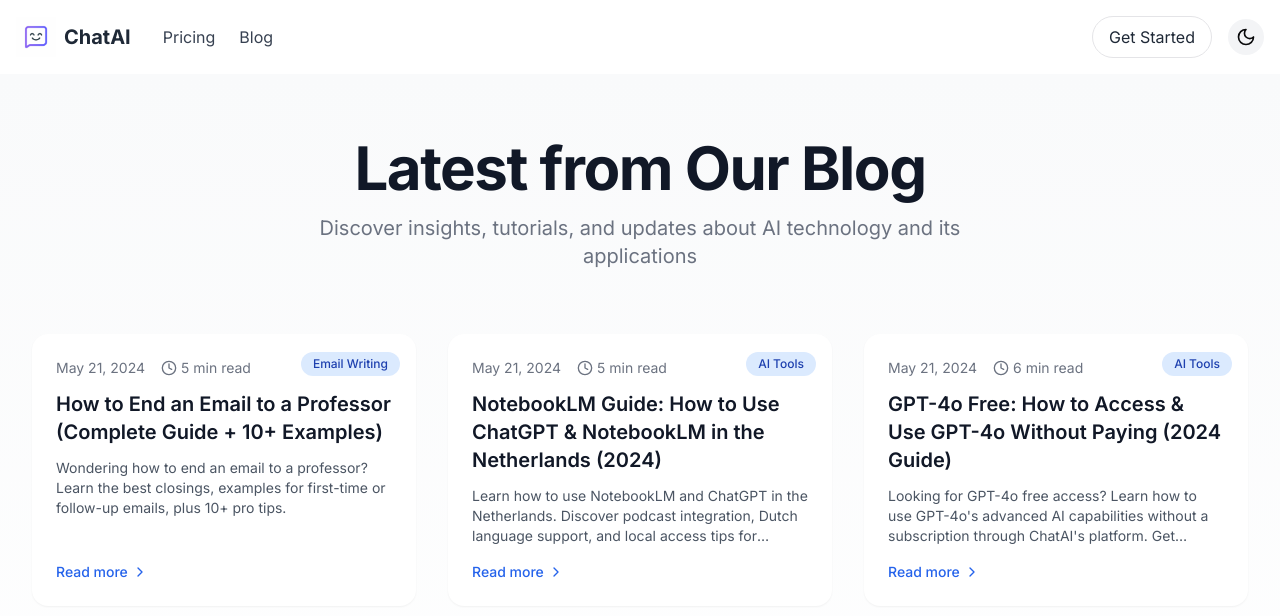
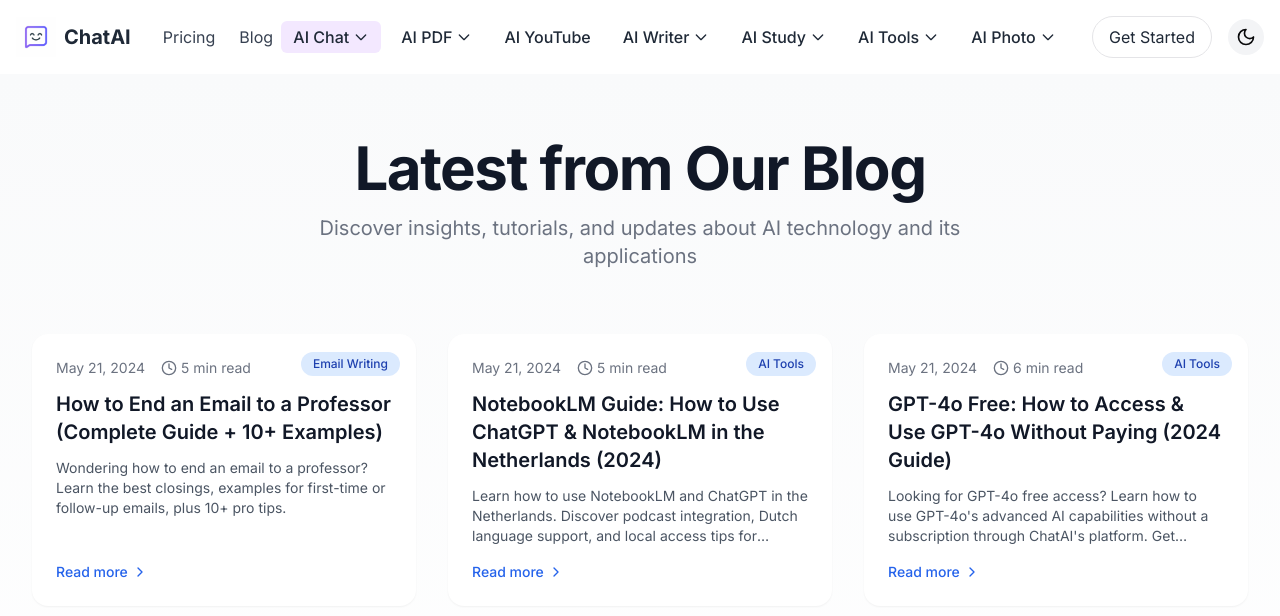
Before and after one commit to Waldo9090/KiraAI, a Next.js app: page /blogs in a window 1280 px wide. Shown: the top 616 px of the page. Built offline with nearby package versions, Linux system fonts and the light colour scheme; no server answers.

Commit message:
Add AI tools navigation bar with dropdowns to shared nav

```diff
--- a/app/shared-nav.tsx
+++ b/app/shared-nav.tsx
@@ -53,6 +53,77 @@ export default function SharedNav() {
             </Link> */}
           </nav>
         </div>
+
+        {/* --- New AI Tools Nav Bar --- */}
+        <div className="hidden md:flex items-center space-x-2 mr-4">
+          {/* AI Chat Dropdown */}
+          <div className="relative group">
+            <button className="px-3 py-1 rounded-md font-medium text-gray-800 dark:text-white bg-purple-100 dark:bg-purple-900/30 group-hover:bg-purple-200 dark:group-hover:bg-purple-800/50 transition flex items-center">
+              AI Chat <svg className="ml-1 w-4 h-4" fill="none" stroke="currentColor" strokeWidth="2" viewBox="0 0 24 24"><path strokeLinecap="round" strokeLinejoin="round" d="M19 9l-7 7-7-7" /></svg>
+            </button>
+            <div className="absolute left-0 mt-2 w-40 bg-white dark:bg-gray-900 rounded shadow-lg opacity-0 group-hover:opacity-100 pointer-events-none group-hover:pointer-events-auto transition z-50">
+              <Link href="/chat" className="block px-4 py-2 text-gray-700 dark:text-gray-200 hover:bg-gray-100 dark:hover:bg-gray-800">Chat Home</Link>
+              <Link href="/chat/new" className="block px-4 py-2 text-gray-700 dark:text-gray-200 hover:bg-gray-100 dark:hover:bg-gray-800">New Chat</Link>
+            </div>
+          </div>
+          {/* AI PDF Dropdown */}
+          <div className="relative group">
+            <button className="px-3 py-1 rounded-md font-medium text-gray-800 dark:text-white group-hover:bg-purple-100 dark:group-hover:bg-purple-800/50 transition flex items-center">
+              AI PDF <svg className="ml-1 w-4 h-4" fill="none" stroke="currentColor" strokeWidth="2" viewBox="0 0 24 24"><path strokeLinecap="round" strokeLinejoin="round" d="M19 9l-7 7-7-7" /></svg>
+            </button>
+            <div className="absolute left-0 mt-2 w-40 bg-white dark:bg-gray-900 rounded shadow-lg opacity-0 group-hover:opacity-100 pointer-events-none group-hover:pointer-events-auto transition z-50">
+              <Link href="/pdf" className="block px-4 py-2 text-gray-700 dark:text-gray-200 hover:bg-gray-100 dark:hover:bg-gray-800">PDF Home</Link>
+              <Link href="/pdf/summarize" className="block px-4 py-2 text-gray-700 dark:text-gray-200 hover:bg-gray-100 dark:hover:bg-gray-800">Summarize PDF</Link>
+            </div>
+          </div>
+          {/* AI YouTube */}
+          <Link href="/youtube" className="px-3 py-1 rounded-md font-medium text-gray-800 dark:text-white hover:bg-purple-100 dark:hover:bg-purple-800/50 transition">AI YouTube</Link>
+          {/* AI Writer Dropdown */}
+          <div className="relative group">
+            <button className="px-3 py-1 rounded-md font-medium text-gray-800 dark:text-white group-hover:bg-purple-100 dark:group-hover:bg-purple-800/50 transition flex items-center">
+              AI Writer <svg className="ml-1 w-4 h-4" fill="none" stroke="currentColor" strokeWidth="2" viewBox="0 0 24 24"><path strokeLinecap="round" strokeLinejoin="round" d="M19 9l-7 7-7-7" /></svg>
+            </button>
+            <div className="absolute left-0 mt-2 w-40 bg-white dark:bg-gray-900 rounded shadow-lg opacity-0 group-hover:opacity-100 pointer-events-none group-hover:pointer-events-auto transition z-50">
+              <Link href="/writer" className="block px-4 py-2 text-gray-700 dark:text-gray-200 hover:bg-gray-100 dark:hover:bg-gray-800">Writer Home</Link>
+              <Link href="/writer/blog" className="block px-4 py-2 text-gray-700 dark:text-gray-200 hover:bg-gray-100 dark:hover:bg-gray-800">Blog Writer</Link>
+              <Link href="/writer/email" className="block px-4 py-2 text-gray-700 dark:text-gray-200 hover:bg-gray-100 dark:hover:bg-gray-800">Email Writer</Link>
+            </div>
+          </div>
+          {/* AI Study Dropdown */}
+          <div className="relative group">
+            <button className="px-3 py-1 rounded-md font-medium text-gray-800 dark:text-white group-hover:bg-purple-100 dark:group-hover:bg-purple-800/50 transition flex items-center">
+              AI Study <svg className="ml-1 w-4 h-4" fill="none" stroke="currentColor" strokeWidth="2" viewBox="0 0 24 24"><path strokeLinecap="round" strokeLinejoin="round" d="M19 9l-7 7-7-7" /></svg>
+            </button>
+            <div className="absolute left-0 mt-2 w-40 bg-white dark:bg-gray-900 rounded shadow-lg opacity-0 group-hover:opacity-100 pointer-events-none group-hover:pointer-events-auto transition z-50">
+              <Link href="/study" className="block px-4 py-2 text-gray-700 dark:text-gray-200 hover:bg-gray-100 dark:hover:bg-gray-800">Study Home</Link>
+              <Link href="/study/flashcards" className="block px-4 py-2 text-gray-700 dark:text-gray-200 hover:bg-gray-100 dark:hover:bg-gray-800">Flashcards</Link>
+              <Link href="/study/notes" className="block px-4 py-2 text-gray-700 dark:text-gray-200 hover:bg-gray-100 dark:hover:bg-gray-800">Notes</Link>
+            </div>
+          </div>
+          {/* AI Tools Dropdown */}
+          <div className="relative group">
+            <button className="px-3 py-1 rounded-md font-medium text-gray-800 dark:text-white group-hover:bg-purple-100 dark:group-hover:bg-purple-800/50 transition flex items-center">
+              AI Tools <svg className="ml-1 w-4 h-4" fill="none" stroke="currentColor" strokeWidth="2" viewBox="0 0 24 24"><path strokeLinecap="round" strokeLinejoin="round" d="M19 9l-7 7-7-7" /></svg>
+            </button>
+            <div className="absolute left-0 mt-2 w-40 bg-white dark:bg-gray-900 rounded shadow-lg opacity-0 group-hover:opacity-100 pointer-events-none group-hover:pointer-events-auto transition z-50">
+              <Link href="/tools" className="block px-4 py-2 text-gray-700 dark:text-gray-200 hover:bg-gray-100 dark:hover:bg-gray-800">Tools Home</Link>
+              <Link href="/tools/seo" className="block px-4 py-2 text-gray-700 dark:text-gray-200 hover:bg-gray-100 dark:hover:bg-gray-800">SEO Tools</Link>
+              <Link href="/tools/analytics" className="block px-4 py-2 text-gray-700 dark:text-gray-200 hover:bg-gray-100 dark:hover:bg-gray-800">Analytics</Link>
+            </div>
+          </div>
+          {/* AI Photo Dropdown */}
+          <div className="relative group">
+            <button className="px-3 py-1 rounded-md font-medium text-gray-800 dark:text-white group-hover:bg-purple-100 dark:group-hover:bg-purple-800/50 transition flex items-center">
+              AI Photo <svg className="ml-1 w-4 h-4" fill="none" stroke="currentColor" strokeWidth="2" viewBox="0 0 24 24"><path strokeLinecap="round" strokeLinejoin="round" d="M19 9l-7 7-7-7" /></svg>
+            </button>
+            <div className="absolute left-0 mt-2 w-40 bg-white dark:bg-gray-900 rounded shadow-lg opacity-0 group-hover:opacity-100 pointer-events-none group-hover:pointer-events-auto transition z-50">
+              <Link href="/photo" className="block px-4 py-2 text-gray-700 dark:text-gray-200 hover:bg-gray-100 dark:hover:bg-gray-800">Photo Home</Link>
+              <Link href="/photo/edit" className="block px-4 py-2 text-gray-700 dark:text-gray-200 hover:bg-gray-100 dark:hover:bg-gray-800">Photo Editor</Link>
+              <Link href="/photo/generate" className="block px-4 py-2 text-gray-700 dark:text-gray-200 hover:bg-gray-100 dark:hover:bg-gray-800">Image Generator</Link>
+            </div>
+          </div>
+        </div>
+        {/* --- End AI Tools Nav Bar --- */}
 
         <div className="flex items-center space-x-4">
           <Link
```
